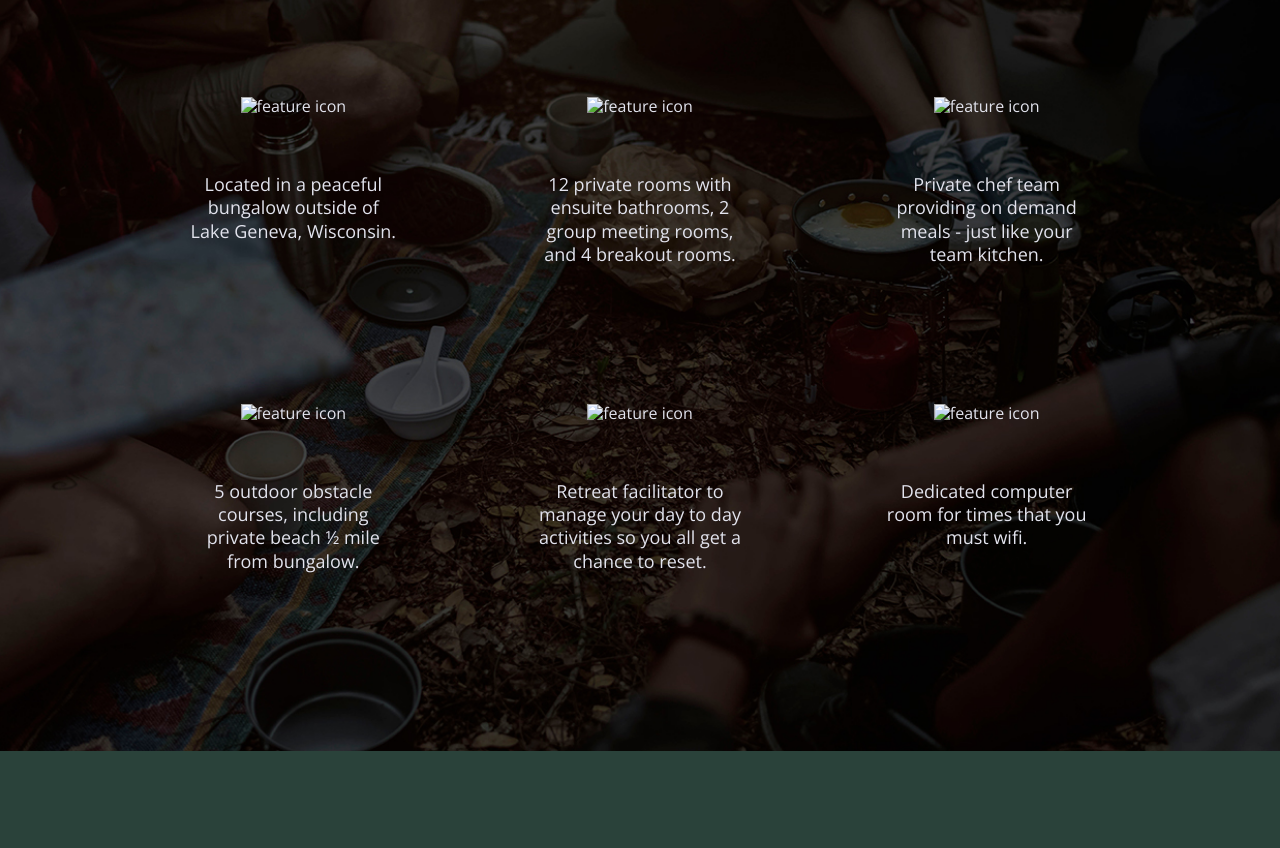
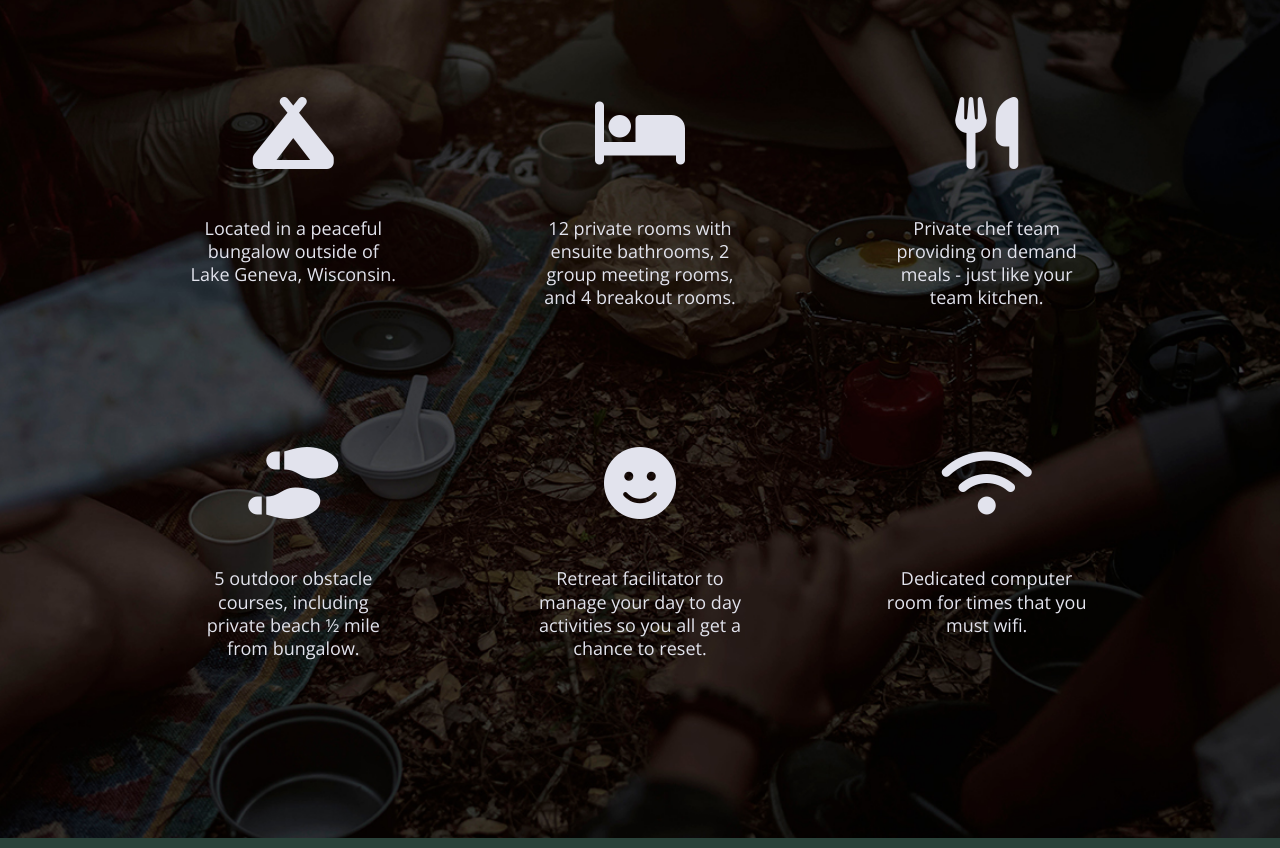
Before and after one commit to k-packwood/unplugged, a website built with Parcel: page index.html in a window 1280 px wide. Shown: the part 1202-2050 px from the top of the page. Built offline with nearby package versions, Linux system fonts and the light colour scheme.

Commit message:
Font awesome added and icons for homepage features

```diff
--- a/css/main.css
+++ b/css/main.css
@@ -330,8 +330,10 @@ input#submit {
   text-align: center;
 }
 
-.feature img {
+.feature i {
+  font-size: 3.75rem;
   margin-bottom: 2.5rem;
+  width: 100%;
 }
 
 .feature p {}
@@ -675,6 +677,11 @@ input#submit {
     padding: 1em;
   }
 
+  .feature i {
+    font-size: 4.5rem;
+    margin-bottom: 1.875rem;
+  }
+
   /* Home - Review */
   #review {
     padding: 3.125rem 3.75rem;
--- a/index.html
+++ b/index.html
@@ -21,6 +21,9 @@
 
   <!-- Google Fonts -->
   <link href="https://fonts.googleapis.com/css?family=Open+Sans:400,700|Poppins:500,700" rel="stylesheet">
+
+  <!-- Font Awesome -->
+  <script src="https://kit.fontawesome.com/22bc84a74f.js" crossorigin="anonymous"></script>
 
   <meta name="theme-color" content="#fafafa">
 </head>
@@ -72,38 +75,38 @@
           without the bad wifi.</h2>
 
         <article class="feature">
-          <img src="" alt="feature icon">
+          <i class="fas fa-campground"></i>
           <p>Located in a peaceful bungalow outside of Lake
             Geneva, Wisconsin.</p>
         </article>
 
         <article class="feature">
-          <img src="" alt="feature icon">
+          <i class="fas fa-bed"></i>
           <p>12 private rooms with ensuite bathrooms, 2
             group meeting rooms, and 4 breakout rooms.</p>
         </article>
 
 
         <article class="feature">
-          <img src="" alt="feature icon">
+          <i class="fas fa-utensils"></i>
           <p>Private chef team providing on demand meals -
             just like your team kitchen.</p>
         </article>
 
         <article class="feature">
-          <img src="" alt="feature icon">
+          <i class="fas fa-shoe-prints"></i>
           <p>5 outdoor obstacle courses, including private
             beach &frac12; mile from bungalow.</p>
         </article>
 
         <article class="feature">
-          <img src="" alt="feature icon">
+          <i class="fas fa-smile"></i>
           <p>Retreat facilitator to manage your day to day
             activities so you all get a chance to reset.</p>
         </article>
 
         <article class="feature">
-          <img src="" alt="feature icon">
+          <i class="fas fa-wifi"></i>
           <p>Dedicated computer room for times that you
             must wifi.</p>
         </article>
```
Also changed, not shown: about/index.html (+3 -0 lines), faq/index.html (+3 -0 lines).
